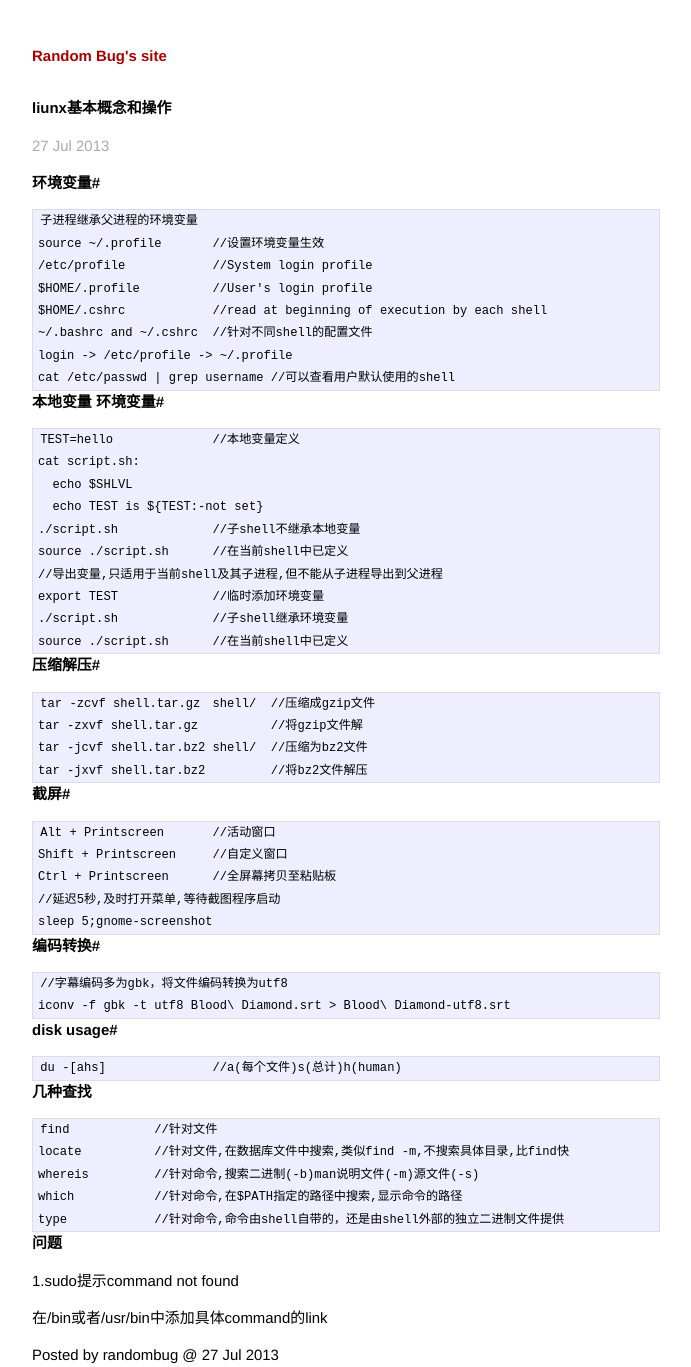
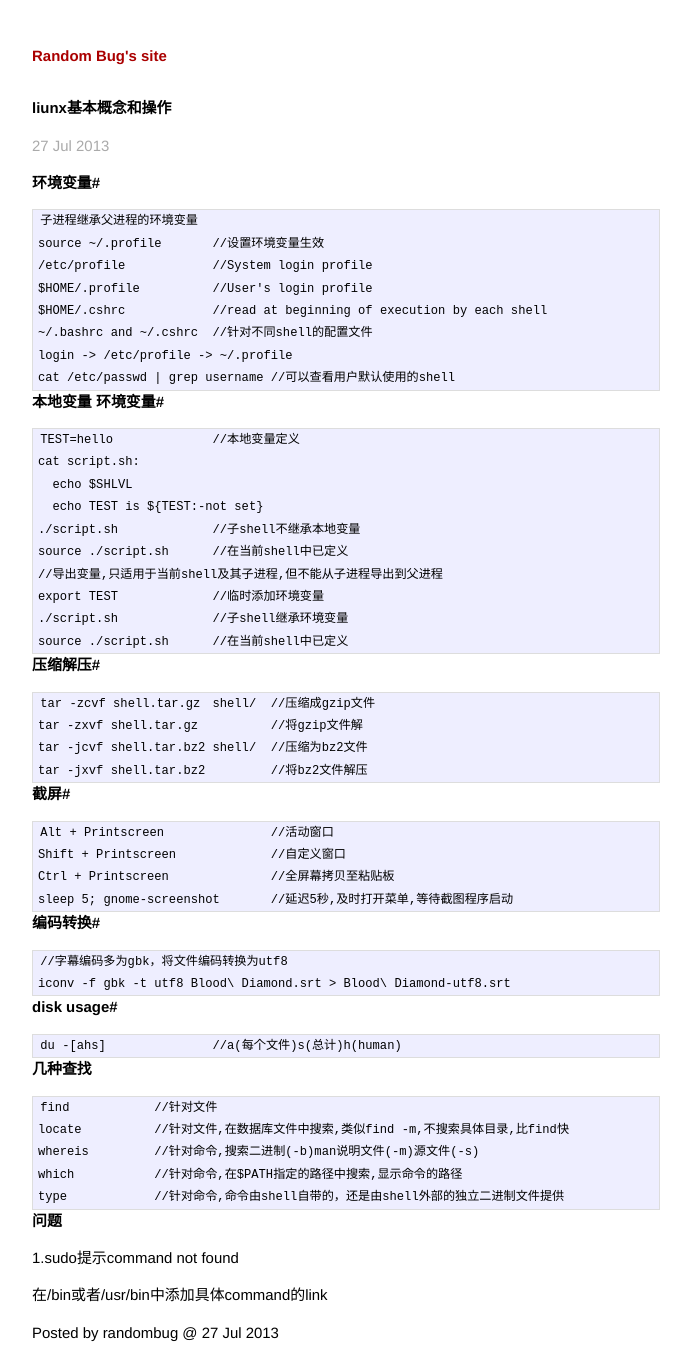
Before and after one commit to jfgong/jekyll_linteler, a Jekyll site: the page built from _posts/2013-07-27-basic-opreation-in-ubuntu.markdown, in a window 1280 px wide. Shown: the whole page, without its empty margins (294-985 px from the left). Built offline with Jekyll 4.4.1, drawn with Linux system fonts in a browser that asks for light colours; after the commit the page ends 1344 px from its top, so only the background shows below that.

```diff
--- a/_posts/2013-07-27-basic-opreation-in-ubuntu.markdown
+++ b/_posts/2013-07-27-basic-opreation-in-ubuntu.markdown
@@ -32,11 +32,10 @@ title: liunx基本概念和操作
 	tar -jxvf shell.tar.bz2		//将bz2文件解压
 
 #截屏#
-	Alt + Printscreen	//活动窗口
-	Shift + Printscreen	//自定义窗口
-	Ctrl + Printscreen	//全屏幕拷贝至粘贴板
-	//延迟5秒,及时打开菜单,等待截图程序启动
-	sleep 5;gnome-screenshot
+	Alt + Printscreen		//活动窗口
+	Shift + Printscreen		//自定义窗口
+	Ctrl + Printscreen		//全屏幕拷贝至粘贴板
+	sleep 5; gnome-screenshot	//延迟5秒,及时打开菜单,等待截图程序启动
 
 #编码转换#
 	//字幕编码多为gbk，将文件编码转换为utf8
```
